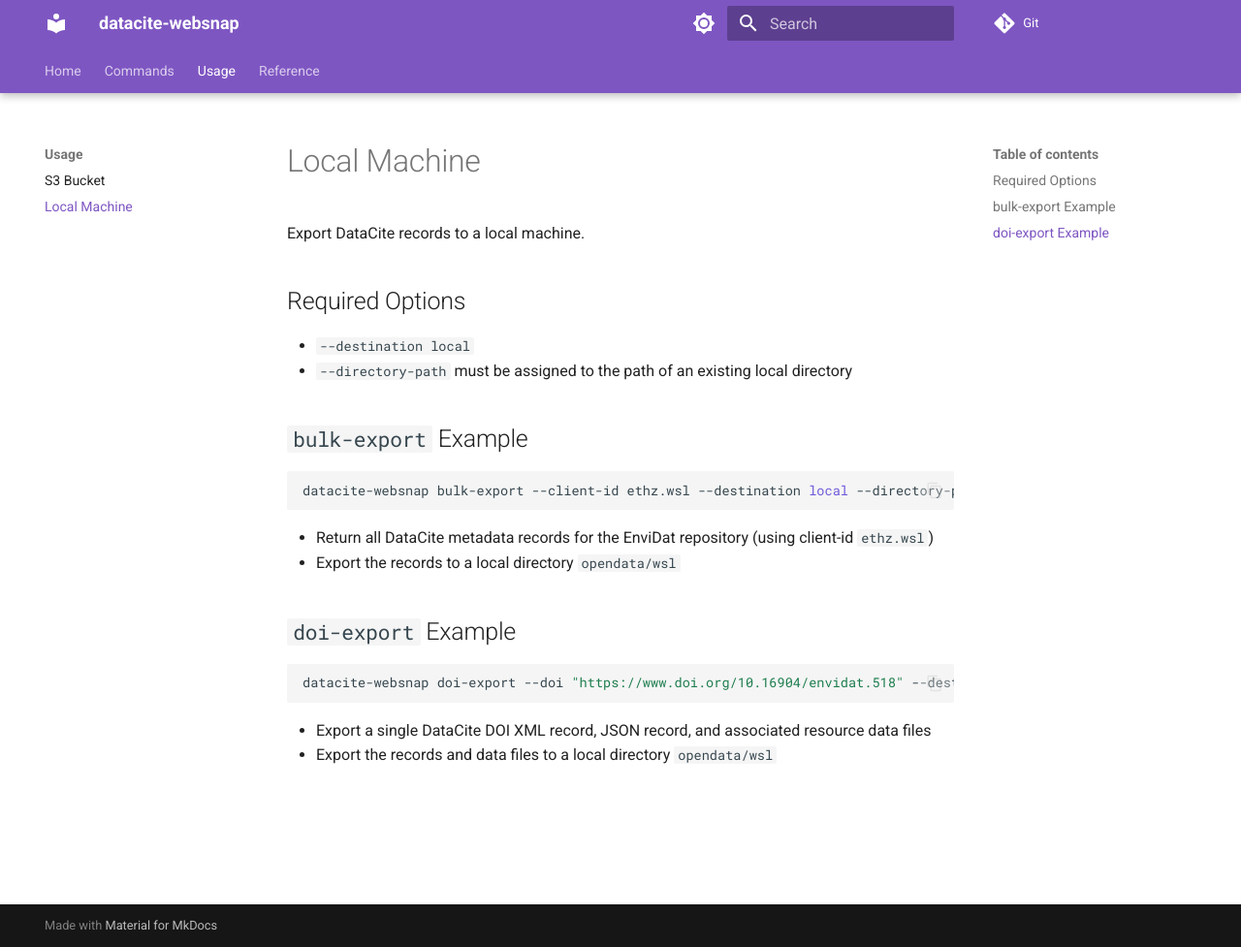
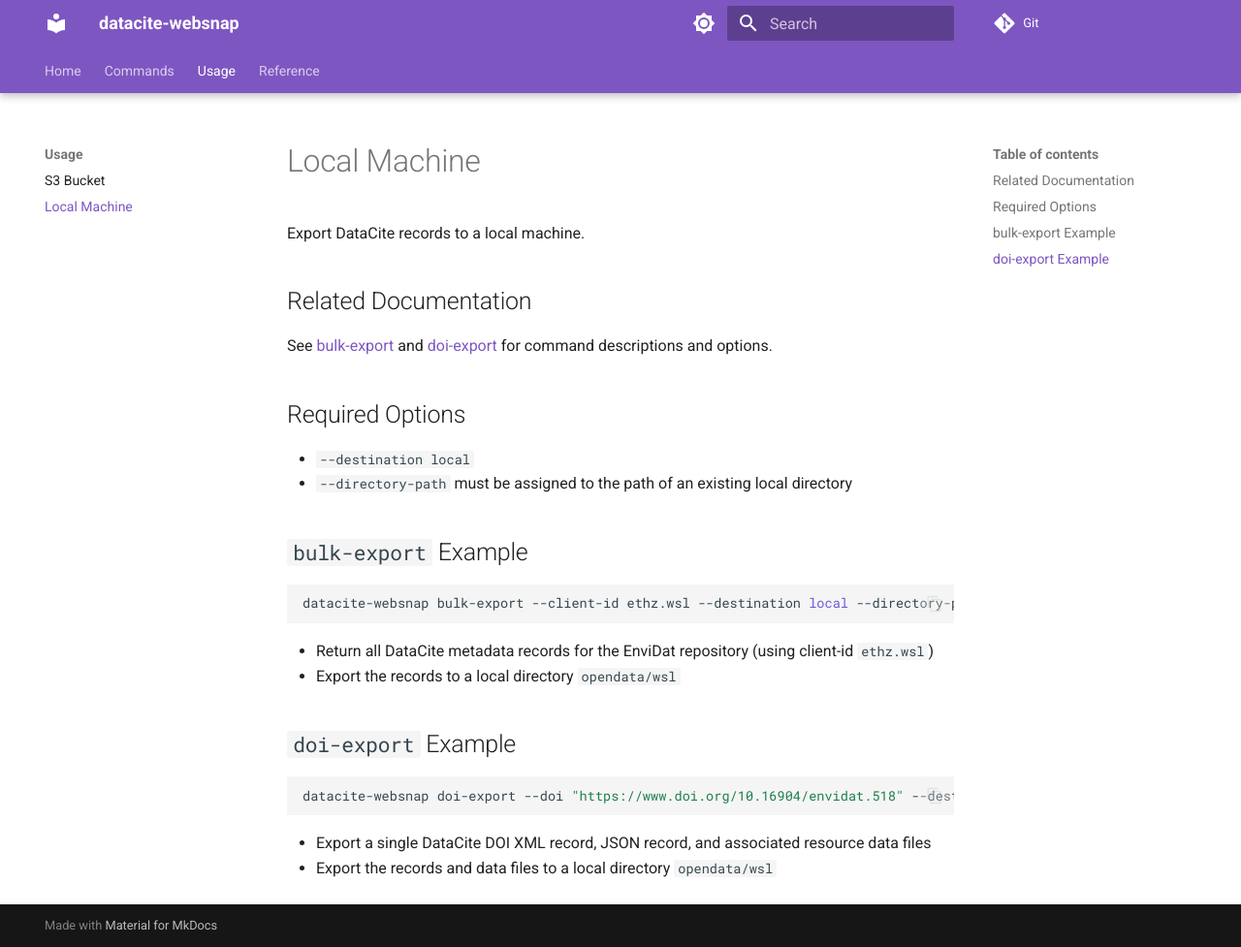
Before and after one commit to EnviDat/datacite-websnap, an MkDocs documentation site: the page built from docs/usage/local.md, in a window 1280 px wide and 977 px high. Shown: the whole window at 97% size. Built offline with MkDocs 1.6.1 and Material for MkDocs 9.7.7, drawn with Linux system fonts in a browser that asks for light colours.

Commit message:
docs: add related documentation sections to usage pages

```diff
--- a/docs/usage/local.md
+++ b/docs/usage/local.md
@@ -1,6 +1,10 @@
 # Local Machine
 
 Export DataCite records to a local machine.
+
+## Related Documentation
+
+See [bulk-export](../commands/bulk-export.md) and [doi-export](../commands/doi-export.md) for command descriptions and options.
 
 ## Required Options
 
```
Also changed, not shown: docs/usage/s3.md (+4 -0 lines).
